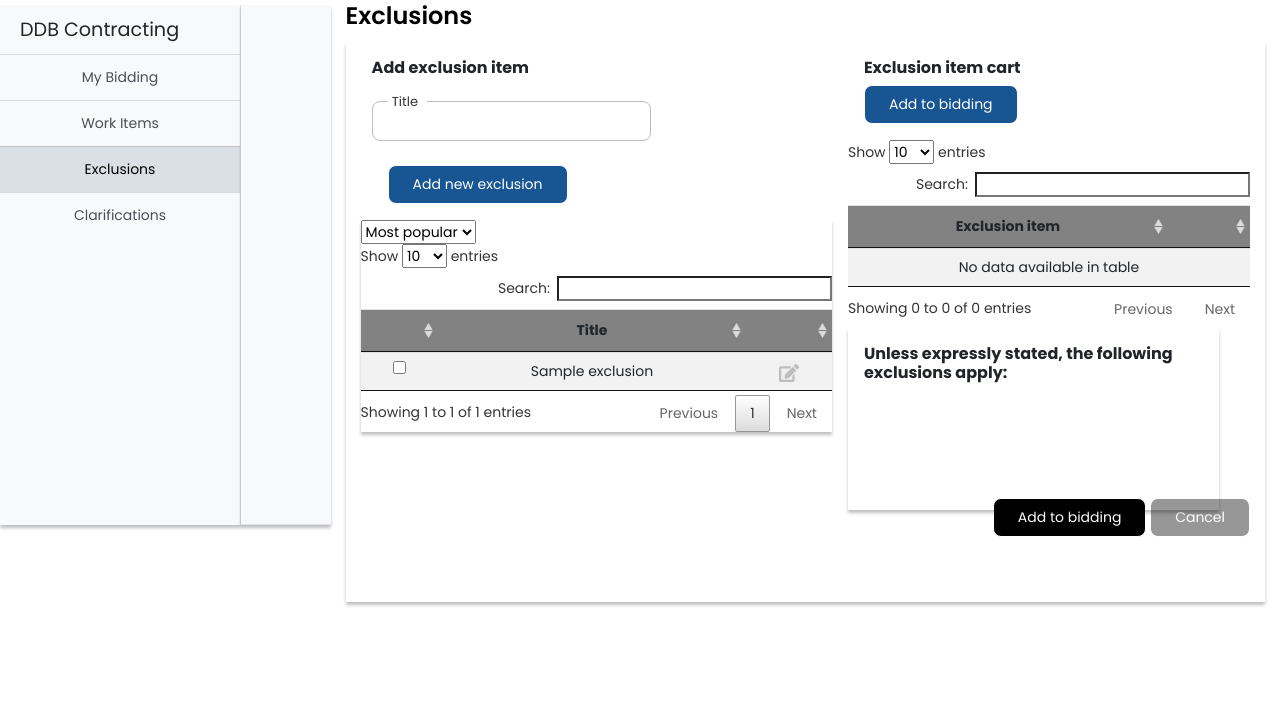
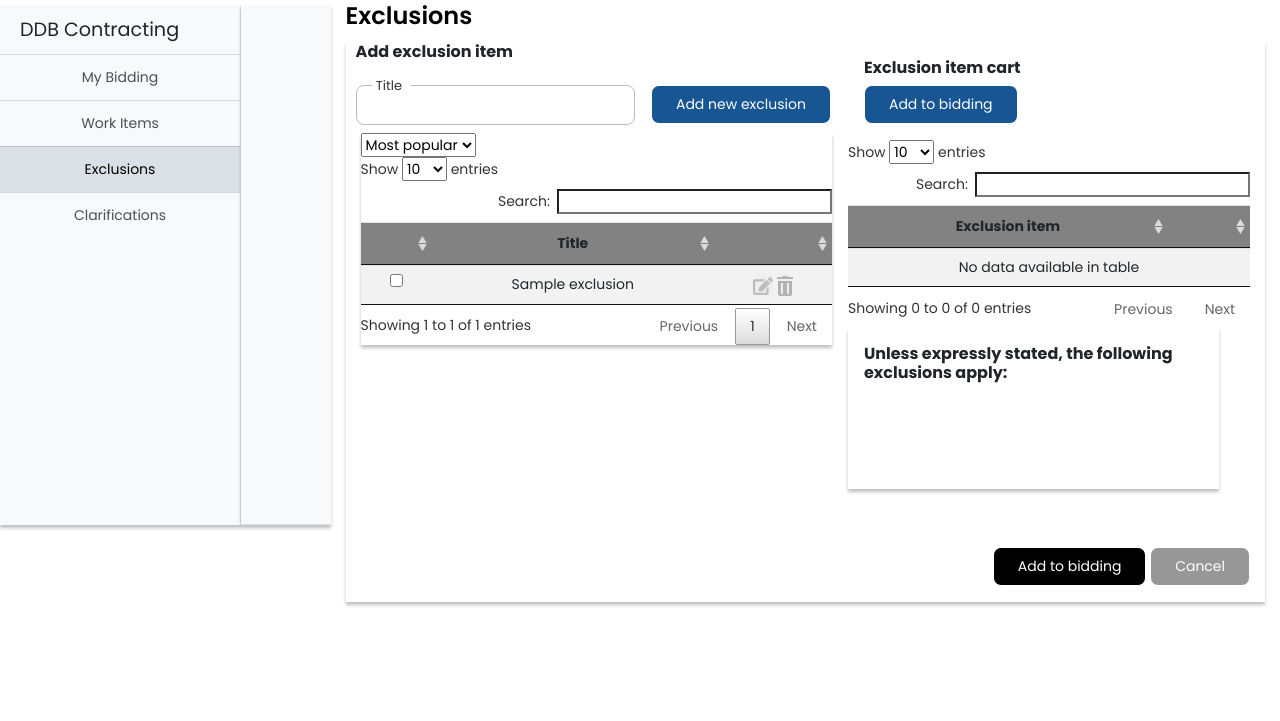
Before and after one commit to Simple2B/flora, a Flask app: page /exclusions in a window 1280 px wide. Shown: the part 101-822 px from the top of the page. Run offline with Flask 2, Linux system fonts and the light colour scheme; a user stored in the database is signed in; tables that the repository leaves empty hold one stand-in row (values such as "Sample post"); some libraries are stand-ins or nearby versions; grey boxes are pictures that could not be loaded.

Commit message:
fix_layout_create_modal-delete-exclusion

```diff
--- a/app/static/css/styles.css
+++ b/app/static/css/styles.css
@@ -474,6 +474,8 @@ ul, li {
       float: right;
       margin-left: 4.2rem;
       padding-left: 2rem; }
+  .__box-table-exclusion .__border-none {
+    border: none; }
   .__box-table-exclusion .__box-table--right {
     padding-left: 1rem;
     width: 47%;
@@ -485,18 +487,32 @@ ul, li {
       .__box-table-exclusion .__box-table--right .__exclusion-box--description h6 {
         font-weight: 700;
         padding: 1rem; }
+      .__box-table-exclusion .__box-table--right .__exclusion-box--description div {
+        padding: 0rem 1.2rem 0.1rem 1.2rem; }
   .__box-table-exclusion h6 {
     font-weight: 700; }
 
-.__add-work-item--box .__add_new_excl--margin {
+.__add-exclusion--box .__add_new_excl--margin {
   margin-top: 1rem;
   margin-left: 1rem; }
 
 .__box-add-bid-cancel--margins {
-  margin-left: auto; }
+  margin-left: auto;
+  margin-top: auto;
+  margin-bottom: 1rem; }
   .__box-add-bid-cancel--margins a {
     text-decoration: none;
     color: #FFFFFF; }
+
+.input--label {
+  top: -.15rem;
+  left: 2.8rem; }
+
+._input--input {
+  margin-top: 0rem;
+  margin-right: 1rem;
+  margin-bottom: 0rem;
+  margin-left: 0.5rem; }
 
 .label--clarification {
   left: 1rem;
--- a/app/static/js/exclusions.js
+++ b/app/static/js/exclusions.js
@@ -19,5 +19,16 @@ $(document).ready(function() {
       modal.find('.modal-body form').attr('action', target_link);
       modal.find('.modal-body #title').val(title);
       modal.find('.modal-body #description').val(description);
+
     });
+
+    $('#modalDelete').on('show.bs.modal', function (event) {
+        const button = $(event.relatedTarget); // Button that triggered the modal
+        const target_link = button.data('target_link_delete');
+        const title = button.data('delete');
+        const modal = $(this);
+        modal.find('.modal-body #title').val(title);
+        modal.find('#delete_item').attr('action', target_link);
+    });
+
 } );
--- a/app/static/scss/layouts/exclusions.scss
+++ b/app/static/scss/layouts/exclusions.scss
@@ -32,7 +32,10 @@
             margin-left: 4.2rem;
             padding-left: 2rem;
         }
+    }
 
+    .__border-none {
+        border: none;
     }
 
     .__box-table--right {
@@ -49,7 +52,11 @@
                 font-weight: $fw-700;
                 padding: 1rem;
             }
+            & div {
+                padding: 0rem 1.2rem 0.1rem 1.2rem;
+            }
         }
+
     }
 
     & h6 {
@@ -57,7 +64,7 @@
     }
 }
 
-.__add-work-item--box {
+.__add-exclusion--box {
     .__add_new_excl--margin {
         margin-top: 1rem;
         margin-left: 1rem;
@@ -66,9 +73,24 @@
 
 .__box-add-bid-cancel--margins {
     margin-left: auto;
+    margin-top: auto;
+    margin-bottom: 1rem;
 
     & a {
         text-decoration: none;
         color: #FFFFFF
     }
 }
+
+.input--label {
+    top: -.15rem;
+    left: 2.8rem;
+}
+
+
+._input--input {
+    margin-top: 0rem;
+    margin-right: 1rem;
+    margin-bottom: 0rem;
+    margin-left: 0.5rem;
+}
--- a/app/templates/exclusions.html
+++ b/app/templates/exclusions.html
@@ -193,7 +193,7 @@
     <!-- </div> -->
   </nav>
   <!-- <div class="ddb-container"> -->
-  <div class="container" id="work-item-container">
+  <div class="container" id="exclusion-container">
 
     <div class="a-space-between">
       <div class="title-tabs">Exclusions</div>
@@ -204,7 +204,7 @@
         <form role="form" action="{{ url_for('exclusion.exclusion') }}" method="post">
 
           <div class="modal-content border--none">
-            <div class="form-row __add-work-item--box">
+            <div class="form-row __add-exclusion--box">
               <h6 class="__h5--width">Add exclusion item</h6>
               <div>
                 {{form.title(class='_form-input _form-input--m')}}
@@ -231,7 +231,7 @@
             </span>
 
             <div>
-              <table id="exclusionsTable" class="patientsTable table table-striped table-sm centralized-text table__work-item">
+              <table id="exclusionsTable" class="table table-striped table-sm centralized-text table__work-item">
                 <thead class="bck-color-table">
                   <th></th>
                   <th>Title</th>
@@ -242,11 +242,17 @@
                   <tr>
                     <td><input class="form-control" type="checkbox" name="{{exclusion.id}}"></td>
                     <td>{{exclusion.title}}</td>
-                    <td><button type="button" value="{{exclusion.id}}" style="border: none;"
+                    <td><button type="button" value="{{exclusion.id}}" class="__border-none"
                       data-toggle="modal" data-target="#exampleModal" data-target_link="{{url_for('exclusion.edit_exclusion_item', item_id=exclusion.id)}}"
                       data-title="{{exclusion.title}}">
-                      <img src="{{ url_for('static', filename='images/edit_element.svg') }}" id="test_t">
-                    </button></td>
+                      <img src="{{ url_for('static', filename='images/edit_element.svg') }}">
+                      </button>
+
+                      <button type="button" value="{{exclusion.id}}" class="__border-none" data-toggle="modal" data-target="#modalDelete"
+                      data-delete="{{exclusion.title}}" data-target_link_delete="{{url_for('exclusion.delete_exclusion_item_from_items', item_id=exclusion.id)}}">
+                      <img src="{{ url_for('static', filename='images/delete_element.svg') }}">
+                      </button>
+                    </td>
                   </tr>
                   {% endfor %}
                 </tbody>
@@ -286,9 +292,7 @@
         <div class="box-shadow __exclusion-box--description">
         <form action="">
           <h6>Unless expressly stated, the following exclusions apply:</h6>
-          <div>
-
-          </div>
+          <div> {{exclusion_cart_form.result_text}} </div>
         </form>
         </div>
 
@@ -308,7 +312,7 @@
   </div>
 </section>
 
-<!-- Modal -->
+<!-- Modal - Edit Exclusion -->
 <div class="modal fade" id="exampleModal" tabindex="-1" role="dialog" aria-labelledby="exampleModalLabel"
   aria-hidden="true">
   <div class="modal-dialog modal-lg modal-dialog-centered" role="document">
@@ -333,7 +337,39 @@
     </div>
   </div>
 </div>
-<!-- end of Modal -->
+<!-- end of Modal 1-->
+
+<!-- Modal - Delete Exclusion -->
+<div class="modal fade" id="modalDelete" tabindex="-2" role="dialog" aria-labelledby="ModalLabelDelete"
+  aria-hidden="true">
+  <div class="modal-dialog modal-lg modal-dialog-centered" role="document">
+    <div class="modal-content modal--padding">
+      <h5 class="--padding">Delete exclusion</h5>
+      <div class="modal-body padding--off">
+        <form class="form_delete" role="form" action="" method="post" id="delete_item">
+          <div class="__modal-inputs--flex-row">
+
+            <div>
+              <label class="_label input--label">Title</label>
+              <input class="_form-input _form-input--m _input--input" id="title" disabled>
+            </div>
+
+            <div class="padding--top">
+              <input class="_btn--black  ddb-cursor" id="submit" name="submit" type="submit" value="Delete">
+            </div>
+
+            <div class="padding--top">
+              <button type="button" class="btn btn-secondary" data-dismiss="modal">Cancel</button>
+            </div>
+
+          </div>
+        </form>
+      </div>
+    </div>
+  </div>
+</div>
+<!-- end of Modal 2-->
+
 {% endblock %}
 
 {% block scripts %}
--- a/app/views/exclusion.py
+++ b/app/views/exclusion.py
@@ -1,4 +1,4 @@
-from flask import Blueprint, render_template, url_for, redirect, flash, request, session
+from flask import Blueprint, render_template, url_for, redirect, request, session
 from flask_login import login_required
 
 from app.models import Exclusion
@@ -69,6 +69,21 @@ def delete_exclusion_item_from_cart(item_id):
     return redirect(url_for("exclusion.exclusions"))
 
 
+@exclusion_blueprint.route(
+    "/delete_exclusion_item_from_items/<item_id>", methods=["POST"]
+)
+@login_required
+def delete_exclusion_item_from_items(item_id):
+    exclusion = Exclusion.query.get(item_id)
+    if exclusion:
+        selected = session.get("SelectedExclusionItemsDict", {})
+        if str(exclusion.id) in selected:
+            del selected[str(exclusion.id)]
+            session['SelectedExclusionItemsDict'] = selected
+        exclusion.delete()
+    return redirect(url_for("exclusion.exclusions"))
+
+
 @exclusion_blueprint.route("/edit_exclusion_item/<item_id>", methods=["POST"])
 @login_required
 def edit_exclusion_item(item_id):
@@ -78,35 +93,8 @@ def edit_exclusion_item(item_id):
         exclusion = Exclusion.query.get(item_id)
         if exclusion:
             exclusion.title = form.title.data
-            exclusion.description = form.description.data
             exclusion.save()
     return redirect(url_for("exclusion.exclusions"))
-
-
-# @exclusion_blueprint.route("/add_exclusion_to_cart", methods=["POST"])
-# @login_required
-# def add_exclusion_to_cart():
-#     form = ExclusionCartForm(request.form)
-#     selected_ids = session.get("SelectedExclusionItemsDict", {})
-#     form.selected_exclusion_items = {
-#         int(item_id): Exclusion.query.get(item_id) for item_id in selected_ids
-#     }
-#     if form.validate_on_submit():
-#         form.selected_exclusion_items.update(
-#             {
-#                 str(k): Exclusion.query.get(int(k))
-#                 for k in request.form
-#                 if request.form[k] == "on"
-#             }
-#         )
-#         session["SelectedExclusionItemsDict"] = {
-#             str(item_id): item_id for item_id in form.selected_exclusion_items
-#         }
-#         return redirect(url_for("exclusion.exclusions"))
-#     elif form.is_submitted():
-#         pass
-#         # flash("The given data was invalid.", "danger")
-#     return redirect(url_for("exclusion.exclusions"))
 
 
 @exclusion_blueprint.route("/exclusions", methods=["GET"])
@@ -116,9 +104,17 @@ def exclusions():
     form.exclusions = Exclusion.query.all()
     exclusion_cart_form = ExclusionCartForm()
     selected_exclusion_item_ids = session.get("SelectedExclusionItemsDict", {})
-    exclusion_cart_form.selected_work_items = [
+    exclusion_cart_form.selected_exclusions = [
         Exclusion.query.get(item_id) for item_id in selected_exclusion_item_ids
     ]
+    exclusion_cart_form.result_text = ""
+    for item in exclusion_cart_form.selected_exclusions:
+        if not exclusion_cart_form.result_text:
+            exclusion_cart_form.result_text = item.title
+        else:
+            exclusion_cart_form.result_text += ','
+            exclusion_cart_form.result_text += item.title
+
     return render_template(
         "exclusions.html",
         form=form,
```
Also changed, not shown: app/static/css/layouts/exclusions.css (+18 -2 lines), app/templates/clarifications.html (+0 -24 lines).
